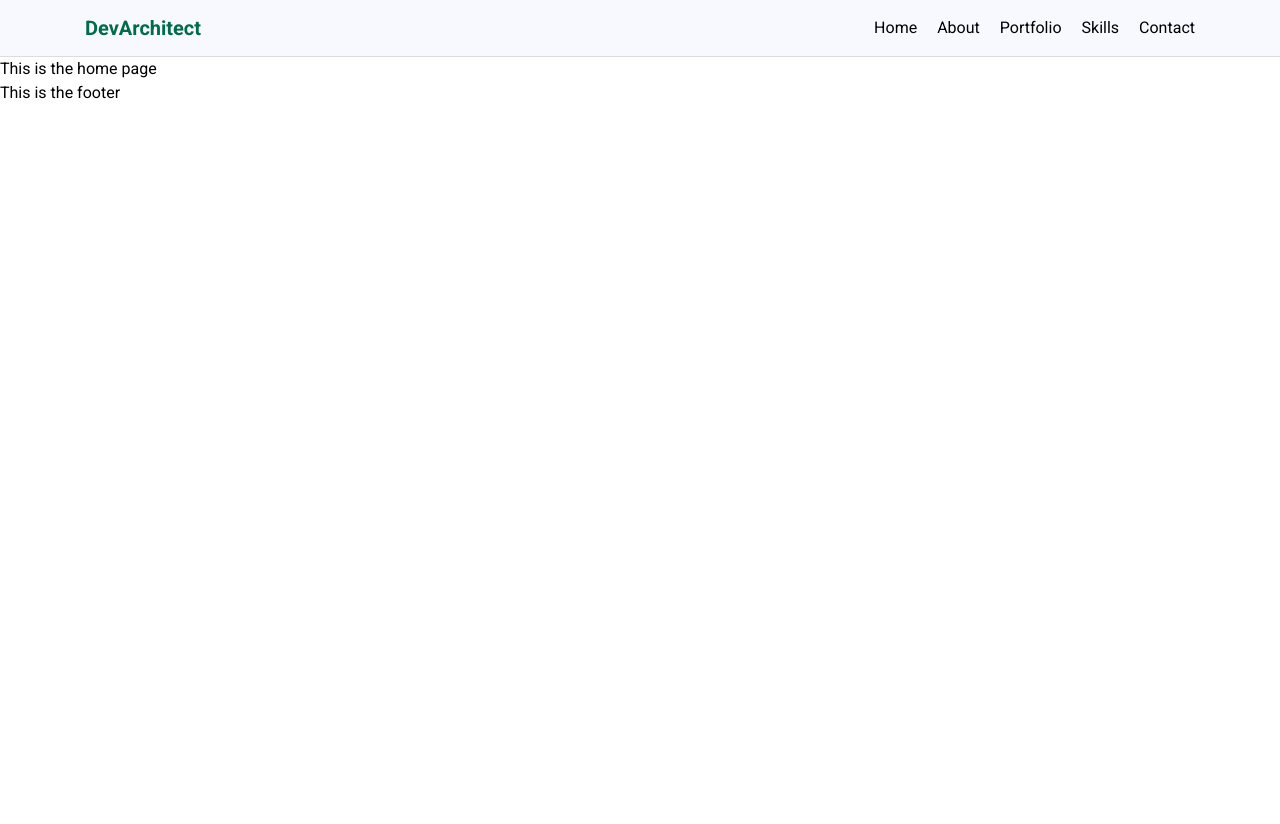
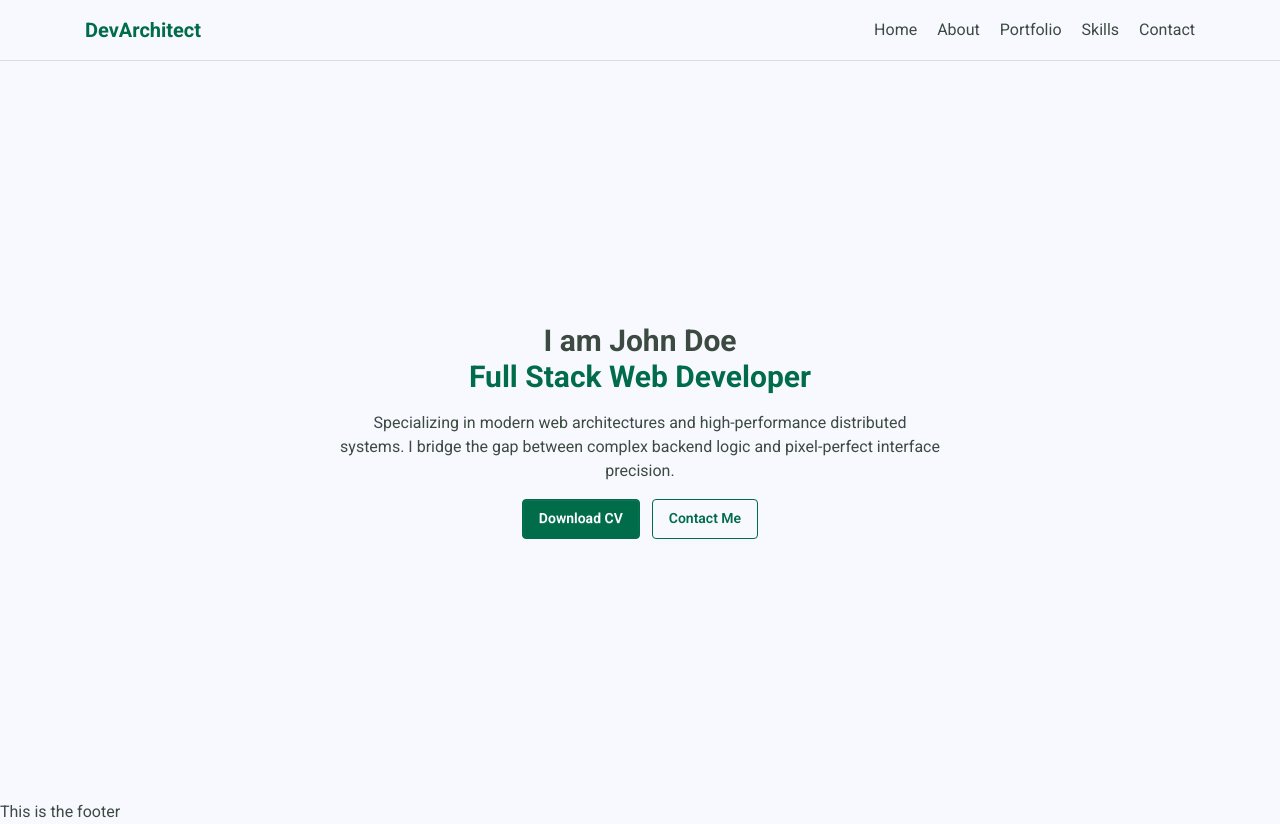
Before and after one commit to ayoub-jabiri/dev-folio, a Next.js app: page / in a window 1280 px wide. Before the commit the page ends 800 px from the top, so only its background shows below. Built offline with nearby package versions, Linux system fonts and the light colour scheme.

Commit message:
Finished the home page

```diff
--- a/app/components/layout/AppHeader.tsx
+++ b/app/components/layout/AppHeader.tsx
@@ -36,7 +36,7 @@ export default function AppHeader() {
     ];
 
     return (
-        <header className="bg-(--background-color) py-2 border-b border-[#ddd]">
+        <header className="bg-(--background-color) py-4 border-b border-[#ddd]">
             <div className="container">
                 <nav className="flex justify-between items-center">
                     <Link
@@ -50,7 +50,7 @@ export default function AppHeader() {
                             <li key={link.id}>
                                 <Link
                                     href={link.path}
-                                    className="block capitalize py-2 main-transition hover:text-(--green-color) hover:underline"
+                                    className="capitalize main-transition hover:text-(--green-color) hover:underline"
                                 >
                                     {link.title}
                                 </Link>
--- a/app/globals.css
+++ b/app/globals.css
@@ -1,5 +1,6 @@
 @import url("https://fonts.googleapis.com/css2?family=Roboto:ital,wght@0,100..900;1,100..900&display=swap");
 @import "tailwindcss";
+@plugin "daisyui";
 
 :root {
     --background-color: #f8f9ff;
@@ -8,8 +9,8 @@
 }
 
 body {
-    background-color: var(--background);
-    color: var(--foreground);
+    background-color: var(--background-color);
+    color: var(--text-color);
     font-family: "Roboto", sans-serif;
 }
 
--- a/app/layout.tsx
+++ b/app/layout.tsx
@@ -2,7 +2,6 @@ import type { Metadata } from "next";
 import "./globals.css";
 import AppHeader from "./components/layout/AppHeader";
 import AppFooter from "./components/layout/AppFooter";
-
 
 export const metadata: Metadata = {
     title: "Create Next App",
@@ -15,13 +14,12 @@ export default function RootLayout({
     children: React.ReactNode;
 }>) {
     return (
-    <html
-      lang="en"
-    >
-
+        <html lang="en">
             <body>
                 <AppHeader />
-        <main>{children}</main>
+                <main className="h-[calc(100vh-61px)]">
+                    <div className="container h-full">{children}</div>
+                </main>
                 <AppFooter />
             </body>
         </html>
--- a/app/page.tsx
+++ b/app/page.tsx
@@ -1,8 +1,27 @@
+import Link from "next/link";
 
 export default function Home() {
-  return (
-    <div>
-      <h1>This is the home page</h1>
-    </div>
-  );
+    return (
+        <div className="text-center h-full flex flex-col justify-center items-center">
+            <h1 className="text-3xl font-bold flex flex-col mb-4">
+                <span>I am John Doe</span>
+                <span className="text-(--green-color)">
+                    Full Stack Web Developer
+                </span>
+            </h1>
+            <p className="md:w-[600px] mb-4">
+                Specializing in modern web architectures and high-performance
+                distributed systems. I bridge the gap between complex backend
+                logic and pixel-perfect interface precision.
+            </p>
+            <div className="flex gap-3">
+                <button className="btn bg-(--green-color) text-white border border-(--green-color)">
+                    <a>Download CV</a>
+                </button>
+                <button className="btn bg-transparent text-(--green-color) border border-(--green-color)">
+                    <Link href="/contact">Contact Me</Link>
+                </button>
+            </div>
+        </div>
+    );
 }
--- a/package.json
+++ b/package.json
@@ -18,6 +18,7 @@
     "@types/node": "^20",
     "@types/react": "^19",
     "@types/react-dom": "^19",
+    "daisyui": "^5.5.23",
     "eslint": "^9",
     "eslint-config-next": "16.2.9",
     "tailwindcss": "^4",
```
Also changed, not shown: 1 other file (tests, documents, lock files or other folders). Lines whose indentation alone changed are shown as unchanged.
